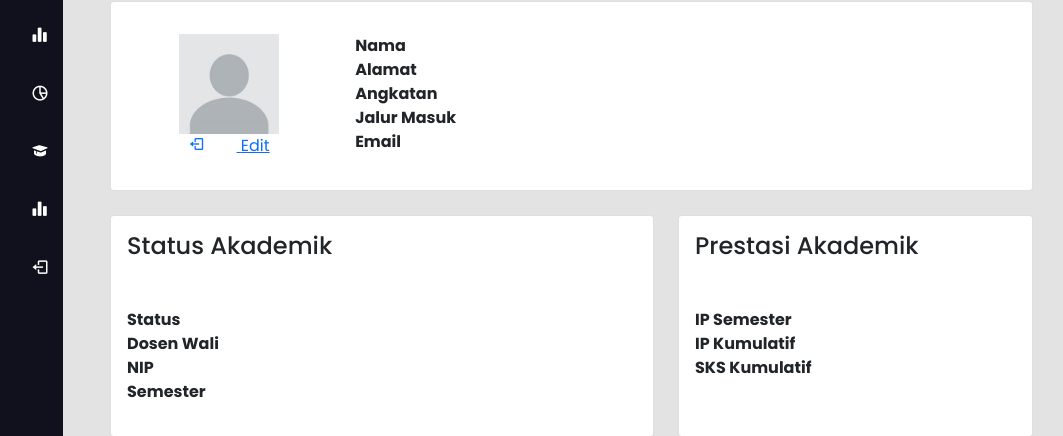
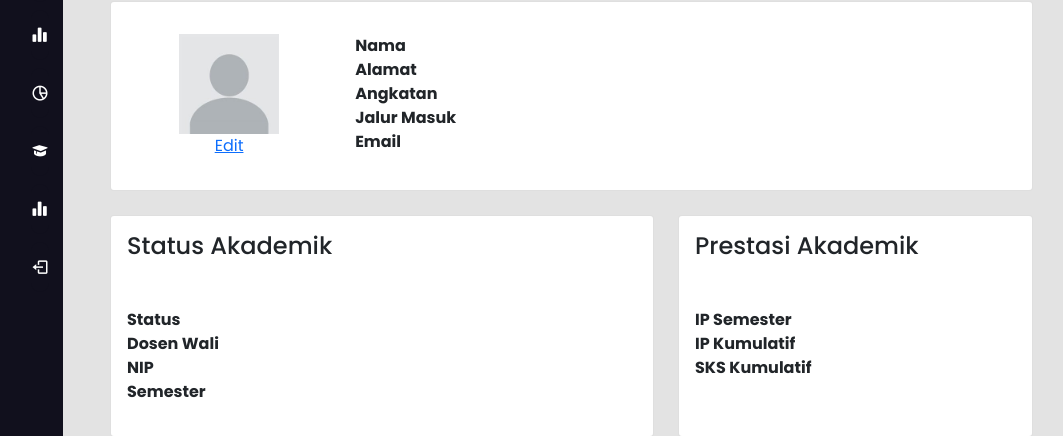
Before and after one commit to PPL-JAFFAN/PPLProject, a PHP site: page /mahasiswa/mhs_profil.php in a window 1280 px wide. Shown: the part 134-570 px from the top of the page, without its empty margins (15-1078 px from the left). Run offline with PHP 8.4, Linux system fonts and the light colour scheme; a user stored in the database is signed in; data comes from the database, SQL or seed files in the repository; data that the repository does not hold is empty; some libraries are stand-ins or nearby versions.

Commit message:
Update mhs_profil.php

```diff
--- a/mahasiswa/mhs_profil.php
+++ b/mahasiswa/mhs_profil.php
@@ -134,7 +134,6 @@ if (!isset($_SESSION['email'])) {
 
 
                       <a href="./edit_mhs.php">
-                        <i class='bx bx-log-out' id="log_out"></i>
                         <span class="links_name">Edit</span>
                       </a>
                       <span class="tooltip"></span>
```
